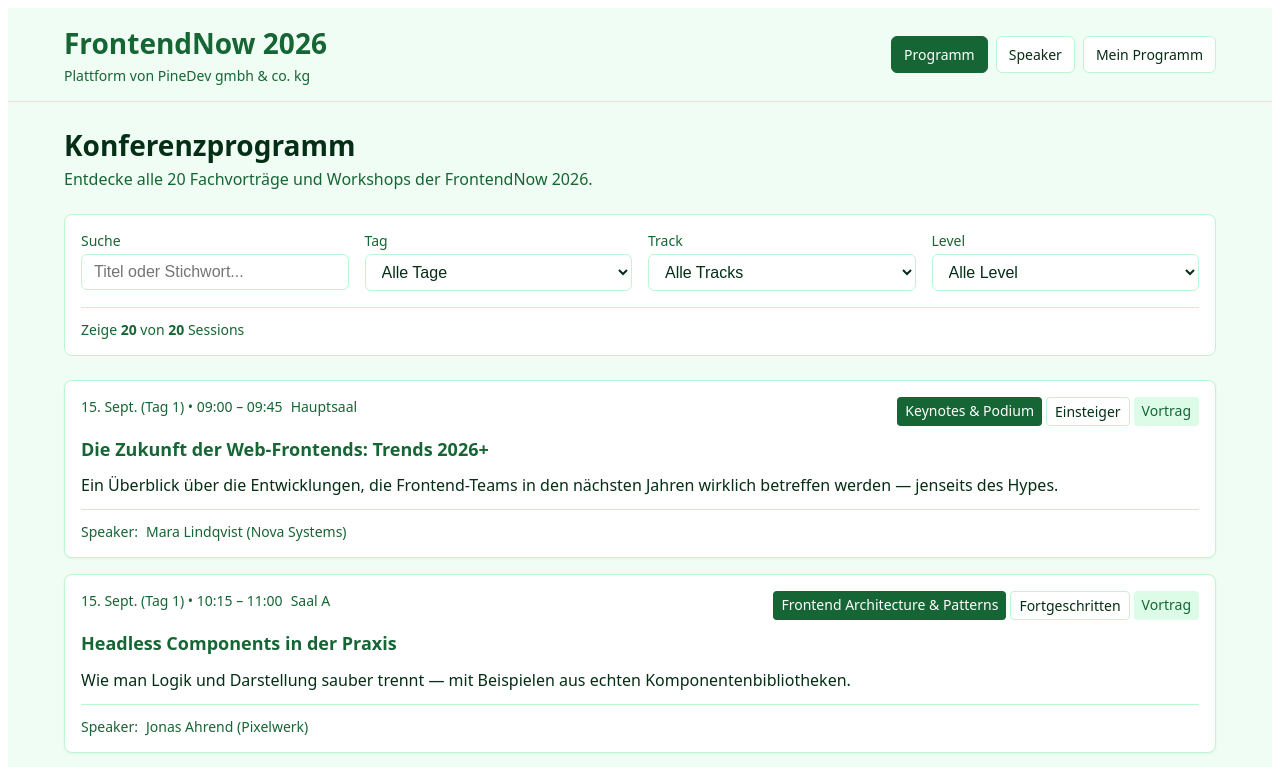
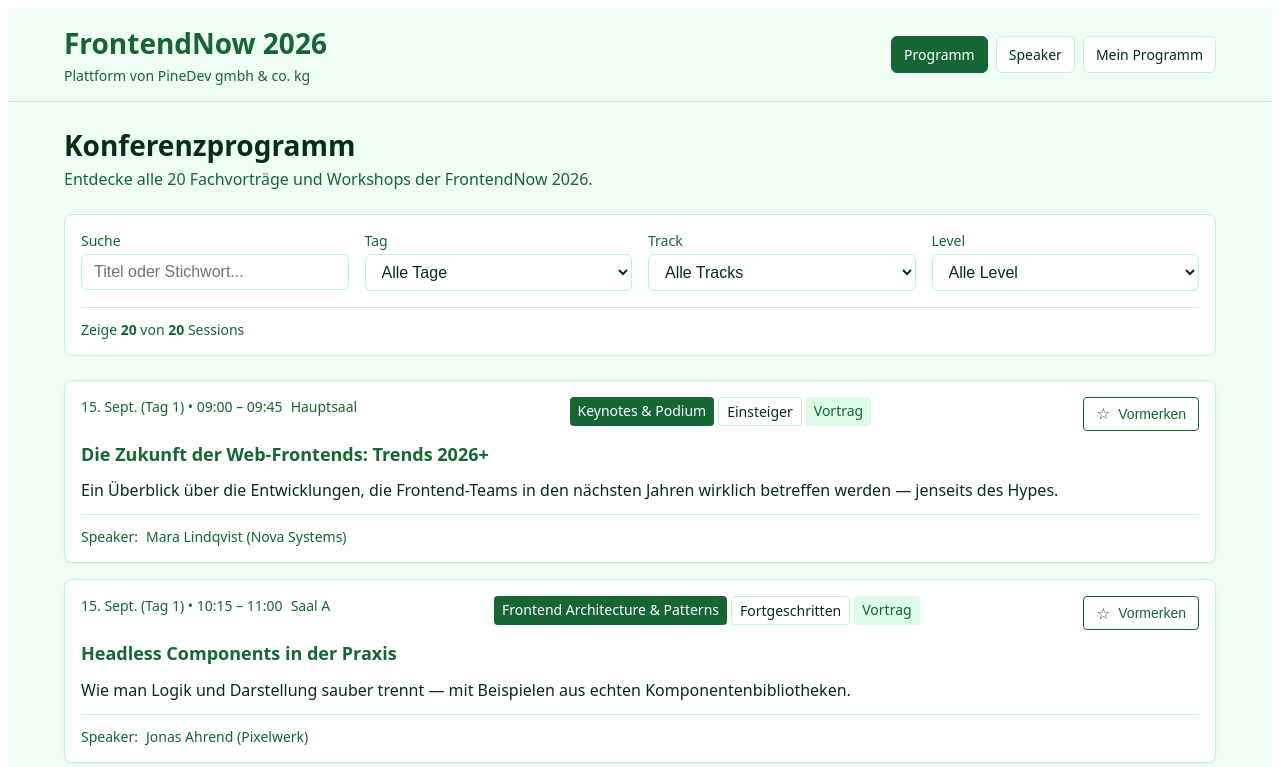
Before and after one commit to Karluuus/NEXTGEN_FRONTEND_PROJECT_Haas_Lunatschek, a Nuxt app: page / in a window 1280 px wide. Shown: the top 767 px of the page. Built offline with nearby package versions, Linux system fonts and the light colour scheme.

Commit message:
Task E: implement my-program with localStorage persistence and bookmark toggles

```diff
--- /dev/null
+++ b/app/pages/mein-programm.vue
@@ -0,0 +1,116 @@
+<!-- app/pages/mein-programm.vue -->
+<script setup lang="ts">
+import { computed } from 'vue'
+import { useSchedule } from '~~/composables/useSchedule'
+import { useConferenceData } from '~~/composables/useConferenceData'
+import SessionCard from '~~/components/sessions/SessionCard.vue'
+
+const { savedSessionIds } = useSchedule()
+const { getSessionsByIds } = useConferenceData()
+
+// Löst die gespeicherten IDs reaktiv in Session-Objekte auf
+const bookmarkedSessions = computed(() => getSessionsByIds(savedSessionIds.value).value)
+</script>
+
+<template>
+  <div class="my-program-page">
+    <div class="page-header">
+      <h1 class="page-title">Mein Programm</h1>
+      <p class="page-desc">
+        Deine persönlich vorgemerkten Sessions der FrontendNow 2026. Gespeichert im lokalen Speicher deines Browsers.
+      </p>
+    </div>
+
+    <!-- Anzeige der gemerkten Sessions -->
+    <div v-if="bookmarkedSessions.length > 0" class="program-content">
+      <div class="stats-bar">
+        <span>Du hast <strong>{{ bookmarkedSessions.length }}</strong> Session(s) in deiner Merkliste.</span>
+      </div>
+
+      <div class="sessions-grid">
+        <SessionCard
+          v-for="session in bookmarkedSessions"
+          :key="session.id"
+          :session="session"
+        />
+      </div>
+    </div>
+
+    <!-- Leer-Zustand -->
+    <div v-else class="empty-state">
+      <h2>Dein Zeitplan ist noch leer</h2>
+      <p>Klicke in der Programmübersicht oder auf einer Detailseite auf „Vormerken“, um deine Favoriten zu speichern.</p>
+      <NuxtLink to="/" class="browse-btn">
+        Zum Konferenzprogramm →
+      </NuxtLink>
+    </div>
+  </div>
+</template>
+
+<style scoped>
+.my-program-page {
+  display: flex;
+  flex-direction: column;
+}
+
+.page-header {
+  margin-bottom: var(--space-6);
+}
+
+.page-title {
+  margin: 0;
+  font-size: var(--font-size-2xl);
+  color: var(--color-text-primary);
+}
+
+.page-desc {
+  margin: var(--space-1) 0 0 0;
+  color: var(--color-text-secondary);
+  font-size: var(--font-size-base);
+}
+
+.stats-bar {
+  margin-bottom: var(--space-4);
+  font-size: var(--font-size-sm);
+  color: var(--color-text-secondary);
+}
+
+.sessions-grid {
+  display: grid;
+  grid-template-columns: 1fr;
+  gap: var(--space-4);
+}
+
+.empty-state {
+  background-color: var(--color-surface-card);
+  border: 1px dashed var(--color-border-subtle);
+  border-radius: 8px;
+  padding: var(--space-8);
+  text-align: center;
+}
+
+.empty-state h2 {
+  margin: 0 0 var(--space-2) 0;
+  color: var(--color-text-primary);
+}
+
+.empty-state p {
+  color: var(--color-text-secondary);
+  margin-bottom: var(--space-4);
+}
+
+.browse-btn {
+  display: inline-block;
+  background-color: var(--color-interactive-primary);
+  color: var(--color-text-inverse);
+  padding: var(--space-2) var(--space-4);
+  border-radius: 4px;
+  text-decoration: none;
+  font-weight: var(--font-weight-medium);
+  transition: background-color 0.15s ease;
+}
+
+.browse-btn:hover {
+  background-color: var(--color-interactive-hover);
+}
+</style>
--- a/app/pages/sessions/[id].vue
+++ b/app/pages/sessions/[id].vue
@@ -5,6 +5,7 @@ import { computed } from 'vue'
 import { useConferenceData } from '~~/composables/useConferenceData'
 import BaseCard from '~~/components/ui/BaseCard.vue'
 import BaseBadge from '~~/components/ui/BaseBadge.vue'
+import BookmarkButton from '~~/components/schedule/BookmarkButton.vue'
 
 const route = useRoute()
 const sessionId = route.params.id as string
@@ -43,6 +44,7 @@ const formatDay = (dateStr: string) => {
             <BaseBadge variant="level">{{ session.level }}</BaseBadge>
             <BaseBadge>{{ session.format }}</BaseBadge>
           </div>
+          <BookmarkButton :session-id="session.id" />
         </div>
 
         <h1 class="session-title">{{ session.title }}</h1>
--- /dev/null
+++ b/components/schedule/BookmarkButton.vue
@@ -0,0 +1,60 @@
+<!-- components/schedule/BookmarkButton.vue -->
+<script setup lang="ts">
+import { useSchedule } from '~~/composables/useSchedule'
+
+const props = defineProps<{
+  sessionId: string
+}>()
+
+const { isBookmarked, toggleBookmark } = useSchedule()
+</script>
+
+<template>
+  <button
+    type="button"
+    class="bookmark-btn"
+    :class="{ 'is-active': isBookmarked(sessionId) }"
+    :aria-label="isBookmarked(sessionId) ? 'Aus persönlichem Programm entfernen' : 'Zu persönlichem Programm hinzufügen'"
+    @click.stop="toggleBookmark(sessionId)"
+  >
+    <span class="bookmark-icon">{{ isBookmarked(sessionId) ? '★' : '☆' }}</span>
+    <span class="bookmark-text">
+      {{ isBookmarked(sessionId) ? 'Im Programm' : 'Vormerken' }}
+    </span>
+  </button>
+</template>
+
+<style scoped>
+.bookmark-btn {
+  display: inline-flex;
+  align-items: center;
+  gap: var(--space-2);
+  background-color: transparent;
+  color: var(--color-interactive-primary);
+  border: 1px solid var(--color-interactive-primary);
+  padding: var(--space-2) var(--space-3);
+  border-radius: 4px;
+  font-size: var(--font-size-sm);
+  font-weight: var(--font-weight-medium);
+  cursor: pointer;
+  transition: all 0.15s ease;
+}
+
+.bookmark-btn:hover {
+  background-color: var(--color-surface-subtle);
+}
+
+.bookmark-btn.is-active {
+  background-color: var(--color-interactive-primary);
+  color: var(--color-text-inverse);
+}
+
+.bookmark-btn.is-active:hover {
+  background-color: var(--color-interactive-hover);
+}
+
+.bookmark-icon {
+  font-size: 1.1em;
+  line-height: 1;
+}
+</style>
--- a/components/sessions/SessionCard.vue
+++ b/components/sessions/SessionCard.vue
@@ -3,6 +3,7 @@
 import type { Session } from "~~/types/conference";
 import BaseCard from "~~/components/ui/BaseCard.vue";
 import BaseBadge from "~~/components/ui/BaseBadge.vue";
+import BookmarkButton from '~~/components/schedule/BookmarkButton.vue'
 import { useConferenceData } from "~~/composables/useConferenceData";
 
 const props = defineProps<{
@@ -37,6 +38,8 @@ const formatDay = (dateStr: string) => {
         <BaseBadge variant="level">{{ session.level }}</BaseBadge>
         <BaseBadge>{{ session.format }}</BaseBadge>
       </div>
+
+      <BookmarkButton :session-id="session.id" />
     </header>
 
     <h2 class="session-title">
--- /dev/null
+++ b/composables/useSchedule.ts
@@ -0,0 +1,68 @@
+// composables/useSchedule.ts
+import { ref, computed, onMounted } from 'vue'
+
+const STORAGE_KEY = 'frontendnow_schedule_ids'
+
+// Modulweiter Singleton-State für reaktive Synchronisation über alle Komponenten hinweg
+const savedSessionIds = ref<string[]>([])
+const isInitialized = ref(false)
+
+export const useSchedule = () => {
+  // Rehydration: Liest gespeicherte IDs sicher im Client aus localStorage
+  const initSchedule = () => {
+    if (import.meta.client && !isInitialized.value) {
+      try {
+        const stored = localStorage.getItem(STORAGE_KEY)
+        if (stored) {
+          savedSessionIds.value = JSON.parse(stored)
+        }
+      } catch (err) {
+        console.error('Fehler beim Einlesen von localStorage:', err)
+        savedSessionIds.value = []
+      } finally {
+        isInitialized.value = true
+      }
+    }
+  }
+
+  // Automatischer Rehydration-Trigger im Client
+  if (import.meta.client && !isInitialized.value) {
+    onMounted(() => {
+      initSchedule()
+    })
+  }
+
+  // Synchronisation in localStorage
+  const persist = () => {
+    if (import.meta.client) {
+      try {
+        localStorage.setItem(STORAGE_KEY, JSON.stringify(savedSessionIds.value))
+      } catch (err) {
+        console.error('Fehler beim Schreiben in localStorage:', err)
+      }
+    }
+  }
+
+  // Prüft, ob eine Session aktuell im Programm ist
+  const isBookmarked = (id: string): boolean => {
+    return savedSessionIds.value.includes(id)
+  }
+
+  // Hinzufügen / Entfernen (Toggle)
+  const toggleBookmark = (id: string) => {
+    if (isBookmarked(id)) {
+      savedSessionIds.value = savedSessionIds.value.filter(itemId => itemId !== id)
+    } else {
+      savedSessionIds.value = [...savedSessionIds.value, id]
+    }
+    persist()
+  }
+
+  return {
+    savedSessionIds: computed(() => savedSessionIds.value),
+    isBookmarked,
+    toggleBookmark,
+    bookmarkCount: computed(() => savedSessionIds.value.length),
+    initSchedule
+  }
+}
```
